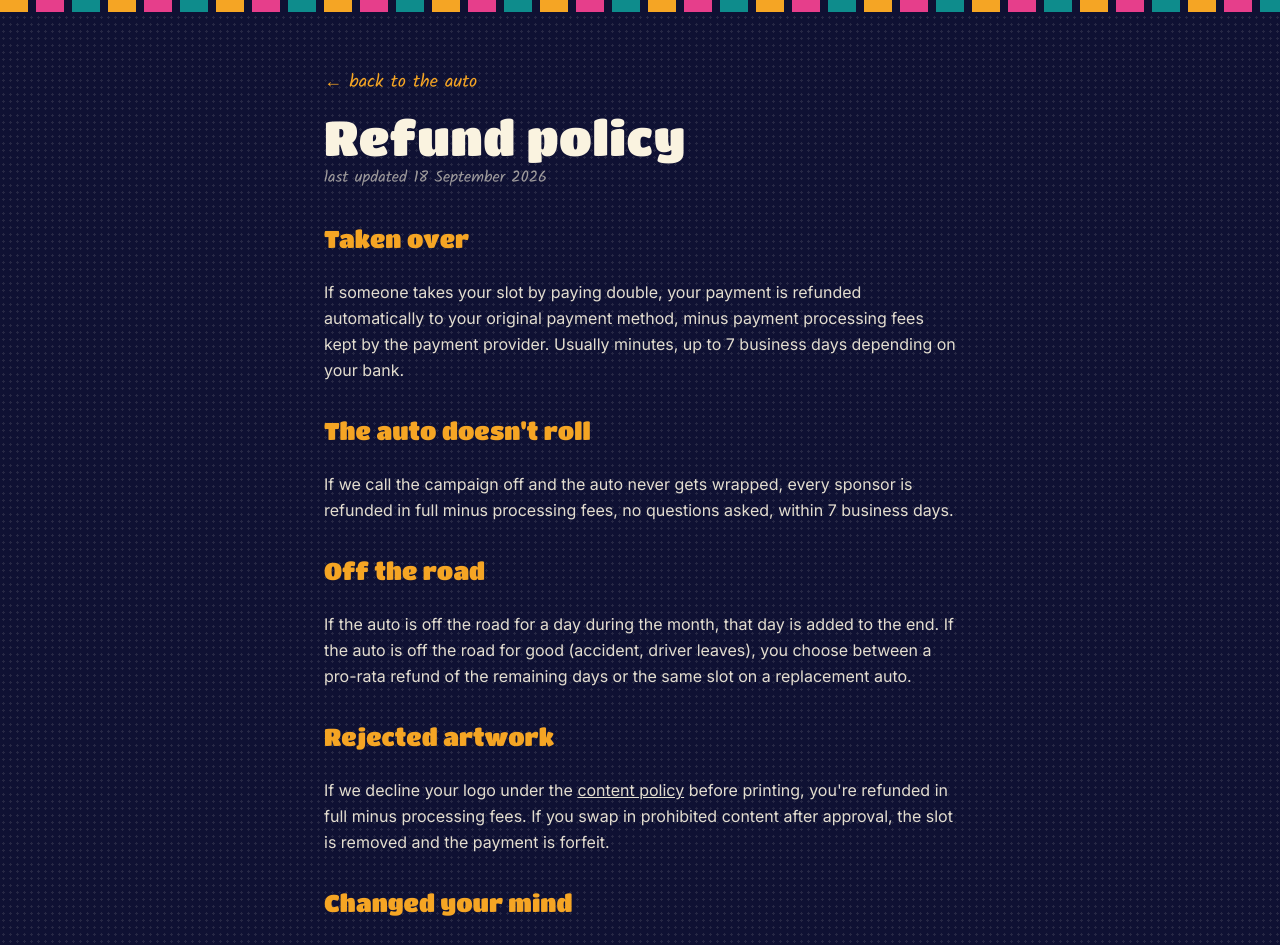
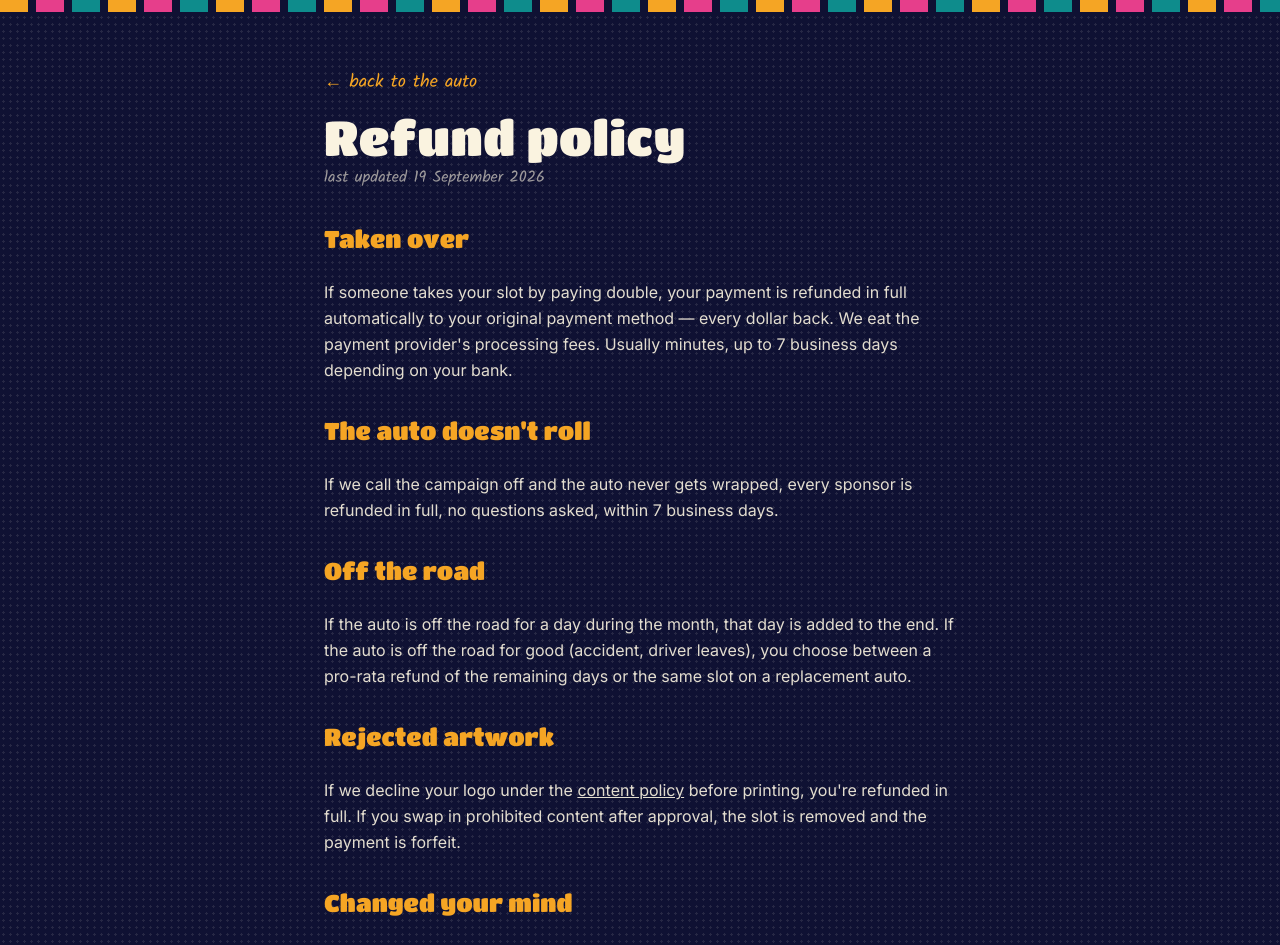
Before and after one commit to ShriD5/sponsor-my-auto, a Next.js app: page /refund-policy in a window 1280 px wide. Shown: the top 945 px of the page. Built offline with nearby package versions, Linux system fonts and the light colour scheme; no server answers.

Commit message:
Align refunds with full payouts and live Dodo setup.
Outbid sponsors get every dollar back, and the go-live scripts now register refund/failed webhooks and default to live mode.

```diff
--- a/scripts/dodo-setup.ts
+++ b/scripts/dodo-setup.ts
@@ -2,15 +2,18 @@
  * One-time Dodo setup. Needs DODO_PAYMENTS_API_KEY (+ DODO_PAYMENTS_ENVIRONMENT) in env.
  *   npx tsx --env-file=.env.local scripts/dodo-setup.ts https://your-host.vercel.app
  * Creates a pay-what-you-want product (min $1) used for every slot with a per-checkout amount,
- * and a webhook for payment.succeeded. Prints IDs; the webhook secret is written to .dodo-secret (gitignored).
+ * and a webhook for payment.succeeded, payment.failed, and refund.succeeded.
+ * Prints IDs; the webhook secret is written to .dodo-secret (gitignored).
  */
 import DodoPayments from "dodopayments";
 import { writeFileSync } from "node:fs";
 
+const WEBHOOK_EVENTS = ["payment.succeeded", "payment.failed", "refund.succeeded"] as const;
+
 const host = process.argv[2];
 const client = new DodoPayments({
   bearerToken: process.env.DODO_PAYMENTS_API_KEY!,
-  environment: (process.env.DODO_PAYMENTS_ENVIRONMENT as "test_mode" | "live_mode") || "test_mode",
+  environment: (process.env.DODO_PAYMENTS_ENVIRONMENT as "test_mode" | "live_mode") || "live_mode",
 });
 
 async function main() {
@@ -29,9 +32,17 @@ async function main() {
 
   if (host) {
     const url = `${host.replace(/\/$/, "")}/api/webhooks/dodo`;
-    const existing = await client.webhooks.list();
-    const found = existing.data?.find((w) => w.url === url);
-    const wh = found ?? (await client.webhooks.create({ url, filter_types: ["payment.succeeded"] }));
+    let found: { id: string; url: string } | undefined;
+    for await (const w of client.webhooks.list()) {
+      if (w.url === url) {
+        found = w;
+        break;
+      }
+    }
+    const filter_types = [...WEBHOOK_EVENTS];
+    const wh = found
+      ? await client.webhooks.update(found.id, { filter_types })
+      : await client.webhooks.create({ url, filter_types });
     const secret = await client.webhooks.retrieveSecret(wh.id);
     writeFileSync(".dodo-secret", secret.secret + "\n", { mode: 0o600 });
     console.log("webhook:", wh.id, url);
--- a/src/app/refund-policy/page.tsx
+++ b/src/app/refund-policy/page.tsx
@@ -2,15 +2,15 @@ import { Legal } from "../legal";
 export const metadata = { title: "Refunds · Sponsor My Auto" };
 export default function Page() {
   return (
-    <Legal title="Refund policy" updated="18 September 2026">
+    <Legal title="Refund policy" updated="19 September 2026">
       <h2>Taken over</h2>
-      <p>If someone takes your slot by paying double, your payment is refunded automatically to your original payment method, minus payment processing fees kept by the payment provider. Usually minutes, up to 7 business days depending on your bank.</p>
+      <p>If someone takes your slot by paying double, your payment is refunded in full automatically to your original payment method — every dollar back. We eat the payment provider&apos;s processing fees. Usually minutes, up to 7 business days depending on your bank.</p>
       <h2>The auto doesn&apos;t roll</h2>
-      <p>If we call the campaign off and the auto never gets wrapped, every sponsor is refunded in full minus processing fees, no questions asked, within 7 business days.</p>
+      <p>If we call the campaign off and the auto never gets wrapped, every sponsor is refunded in full, no questions asked, within 7 business days.</p>
       <h2>Off the road</h2>
       <p>If the auto is off the road for a day during the month, that day is added to the end. If the auto is off the road for good (accident, driver leaves), you choose between a pro-rata refund of the remaining days or the same slot on a replacement auto.</p>
       <h2>Rejected artwork</h2>
-      <p>If we decline your logo under the <a className="underline" href="/content-policy">content policy</a> before printing, you&apos;re refunded in full minus processing fees. If you swap in prohibited content after approval, the slot is removed and the payment is forfeit.</p>
+      <p>If we decline your logo under the <a className="underline" href="/content-policy">content policy</a> before printing, you&apos;re refunded in full. If you swap in prohibited content after approval, the slot is removed and the payment is forfeit.</p>
       <h2>Changed your mind</h2>
       <p>No refunds for a change of mind once a slot is confirmed and not taken over. If you have a genuine issue, DM on X and we&apos;ll sort it.</p>
     </Legal>
```
Also changed, not shown: 1 other file (tests, documents, lock files or other folders).
